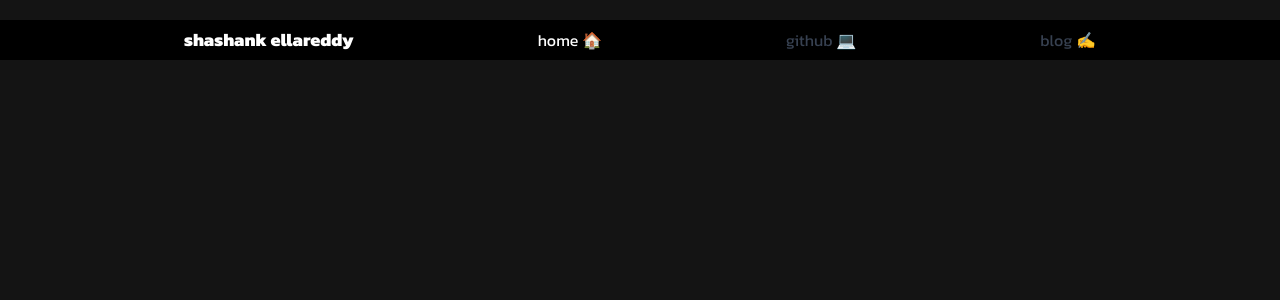
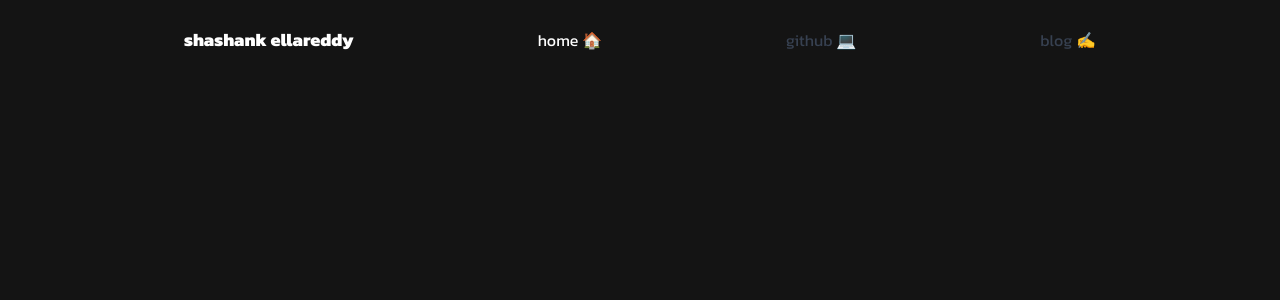
Before and after one commit to listentothefrog/shashanke7y.github.io, a Next.js app: page / in a window 1280 px wide. Shown: the top 300 px of the page. Built offline with nearby package versions, Linux system fonts and the light colour scheme.

Commit message:
remove image import

```diff
--- a/src/app/page.tsx
+++ b/src/app/page.tsx
@@ -1,9 +1,8 @@
 import HeaderComponent from "@/components/HeaderComponent";
-import Image from "next/image";
 
 export default function Home() {
   return (
-    <div className="max-w-full h-full bg-black">
+    <div className="max-w-full h-full">
       <HeaderComponent />
     </div>
   );
```
